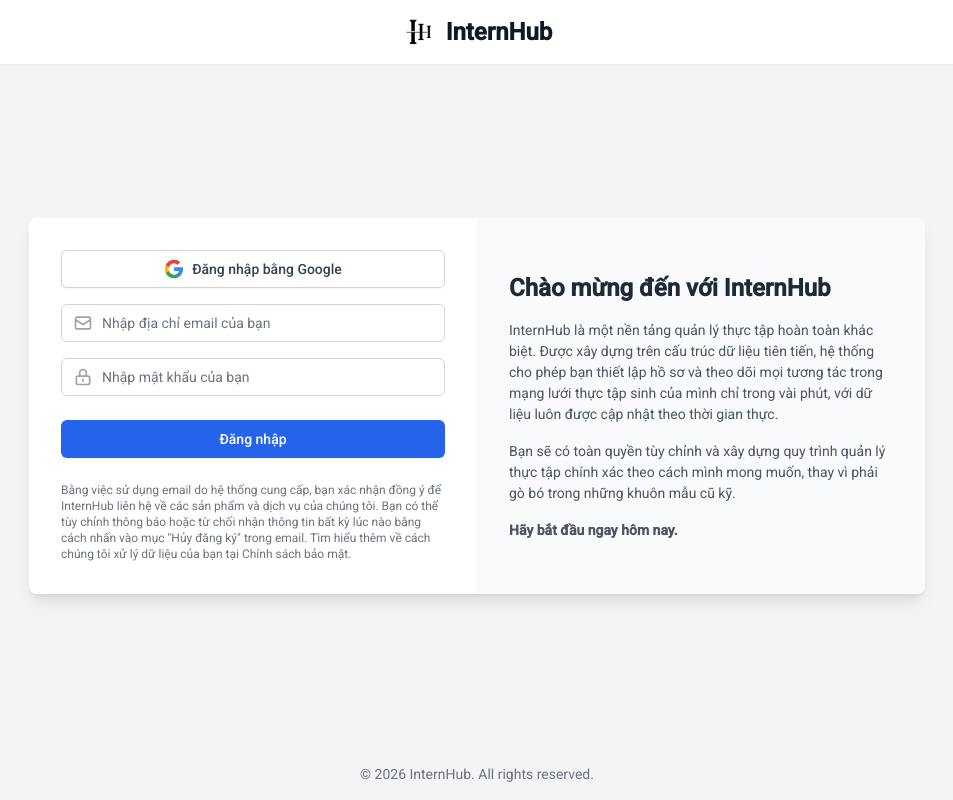
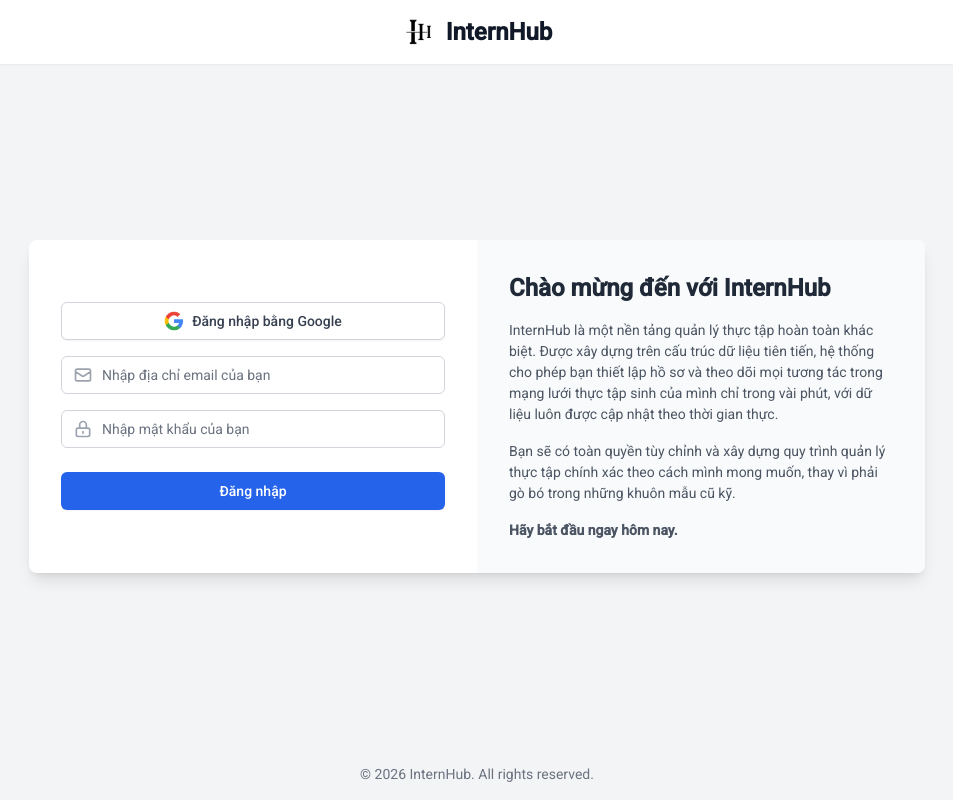
Before and after one commit to Nguyntanh/internhub_fe, an Angular app: page /login in a window 1280 px wide. Shown: the whole page, without its empty margins (163-1116 px from the left). Built offline with nearby package versions, Linux system fonts and the light colour scheme.

Commit message:
xóa nội dung thừa

```diff
--- a/src/app/login/login.html
+++ b/src/app/login/login.html
@@ -94,12 +94,7 @@
             </div>
           </div>
 
-
-
-          <div
-            *ngIf="loginForm.hasError('connectionLost')"
-            class="text-red-500 text-xs mt-1 mb-2"
-          >
+          <div *ngIf="loginForm.hasError('connectionLost')" class="text-red-500 text-xs mt-1 mb-2">
             {{ loginForm.errors?.['connectionLost'] }}
           </div>
 
@@ -111,13 +106,6 @@
             Đăng nhập
           </button>
         </form>
-
-        <p class="mt-6 text-xs text-gray-500 text-center md:text-left">
-          Bằng việc sử dụng email do hệ thống cung cấp, bạn xác nhận đồng ý để InternHub liên hệ về
-          các sản phẩm và dịch vụ của chúng tôi. Bạn có thể tùy chỉnh thông báo hoặc từ chối nhận
-          thông tin bất kỳ lúc nào bằng cách nhấn vào mục "Hủy đăng ký" trong email. Tìm hiểu thêm
-          về cách chúng tôi xử lý dữ liệu của bạn tại Chính sách bảo mật.
-        </p>
       </div>
 
       <!-- Right Column: Welcome Message -->
```
